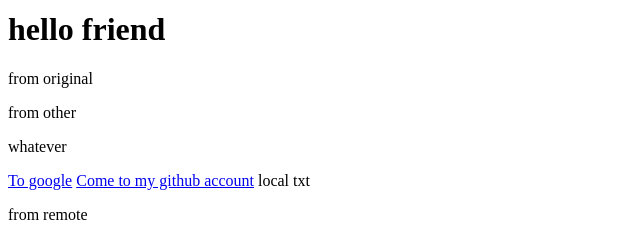
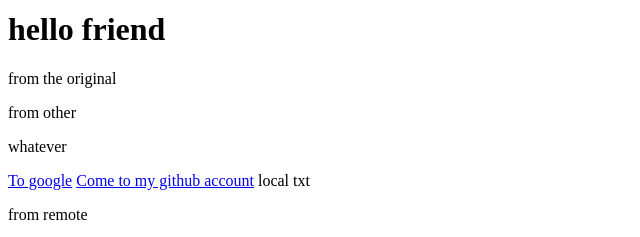
Before and after one commit to CodeWithBrocha/existing-project, a plain HTML site: page index.html in a window 1280 px wide. Shown: the part 594-831 px from the top of the page, 0-640 px from the left. Drawn offline with Linux system fonts and the light colour scheme.

Commit message:
edited line 12 in index

```diff
--- a/index.html
+++ b/index.html
@@ -9,7 +9,7 @@
 <body>
     <img src="images/צמיד.png">
 <h1>hello friend</h1>
-    <p>from original</p>
+    <p>from the original</p>
      <p>from other</p>
     <p>whatever</p>
     <a href="https://www.google.com">To google</a>
```
